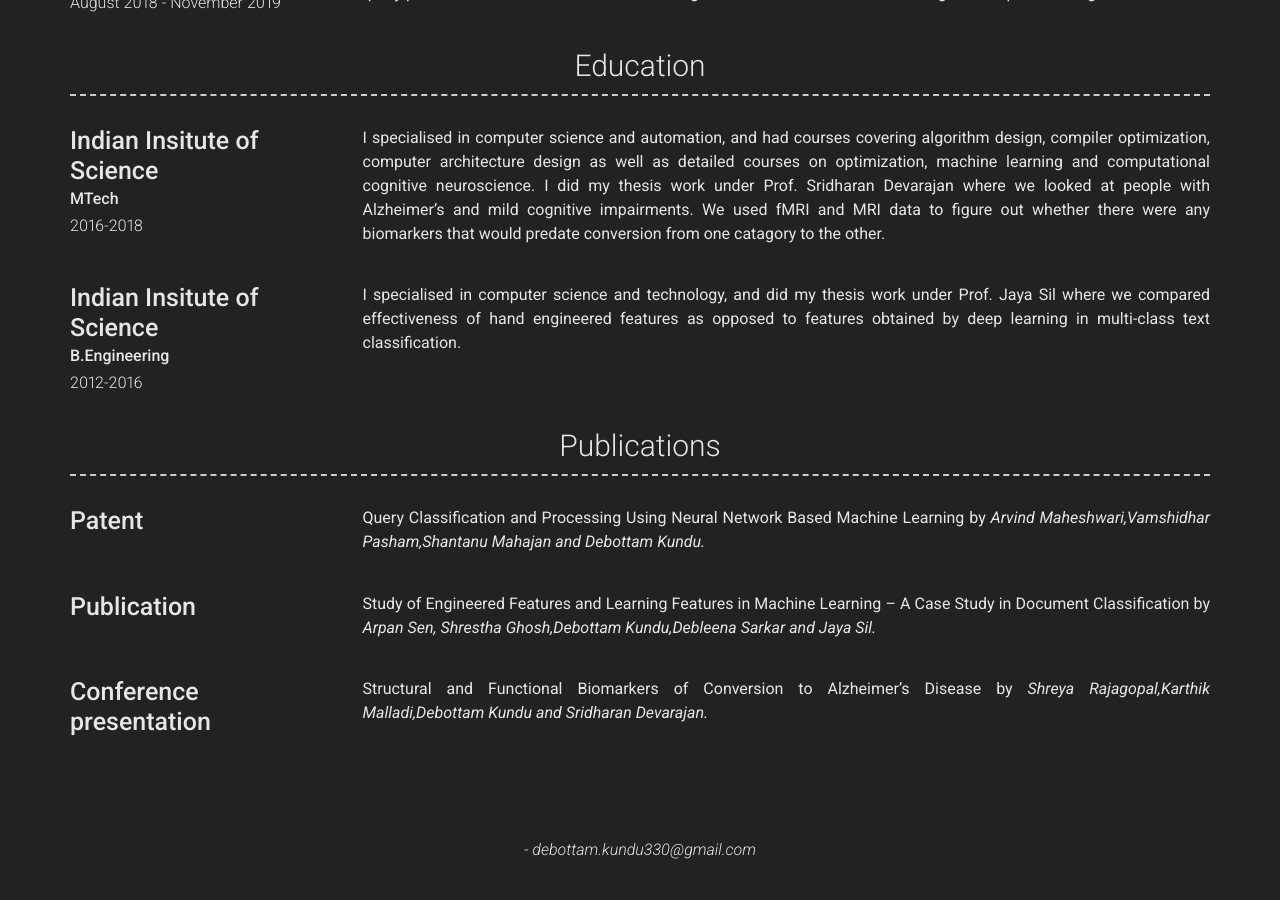
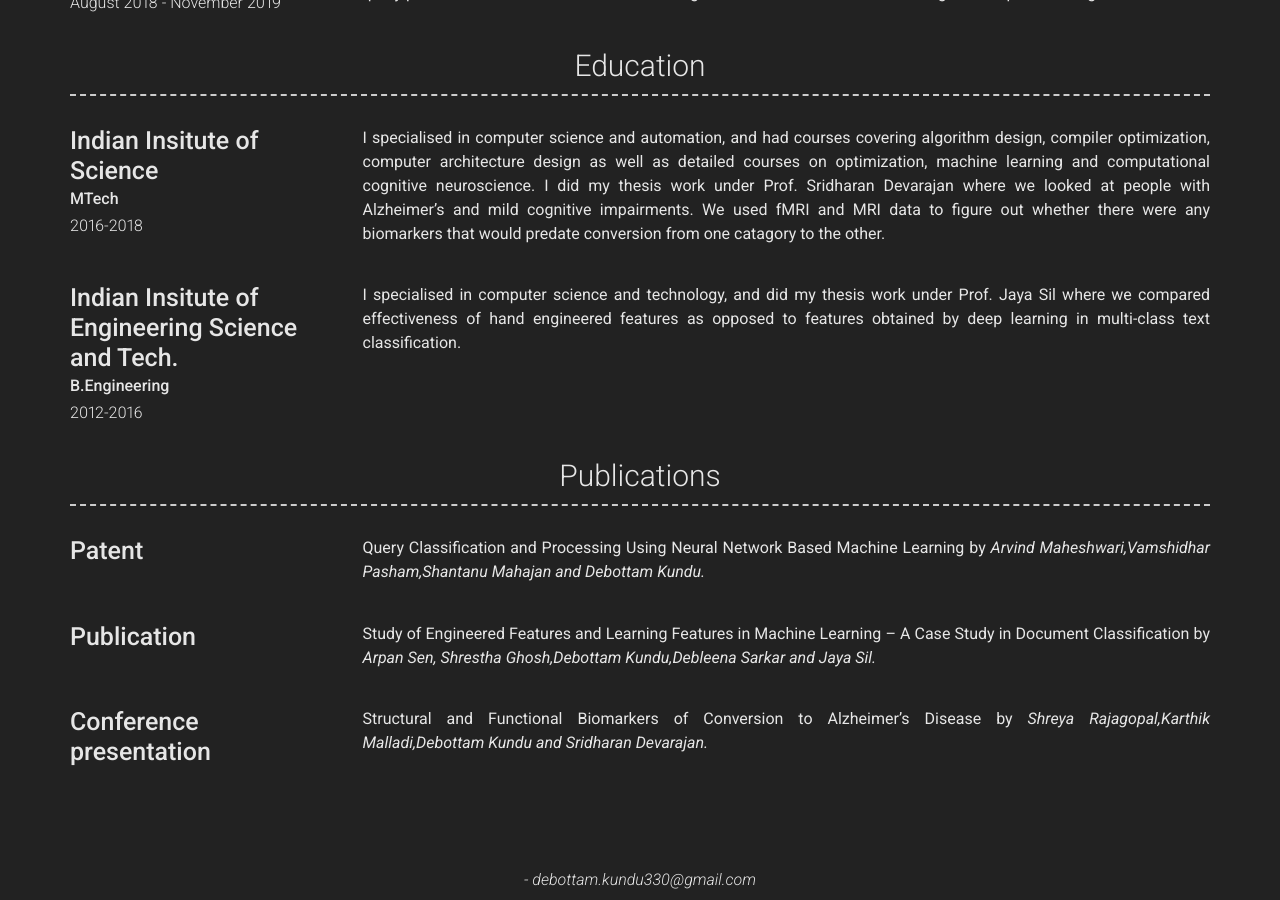
Before and after one commit to debottamKundu/debottamKundu.github.io, a Jekyll site: the page built from cv.markdown, in a window 1280 px wide and 900 px high, scrolled down 900 px. Built offline with Jekyll 4.4.1, drawn with Linux system fonts in a browser that asks for light colours; nearby versions of some CDN libraries; before the commit the page ends 1770 px from its top, so only the background shows below that.

Commit message:
changed education

```diff
--- a/_data/education.yml
+++ b/_data/education.yml
@@ -11,7 +11,7 @@
     predate conversion from one catagory to the other.
 
 - layout: left
-  name: Indian Insitute of Science
+  name: Indian Insitute of Engineering Science and Tech.
   dates: 2012-2016
   qualification: B.Engineering
   quote:
```
